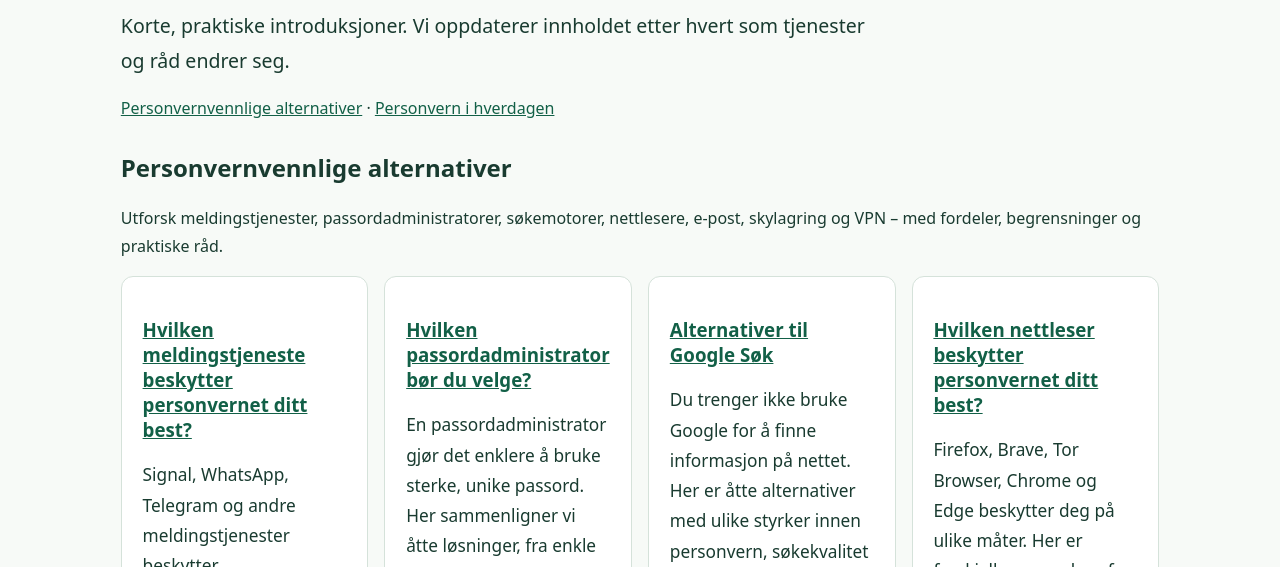
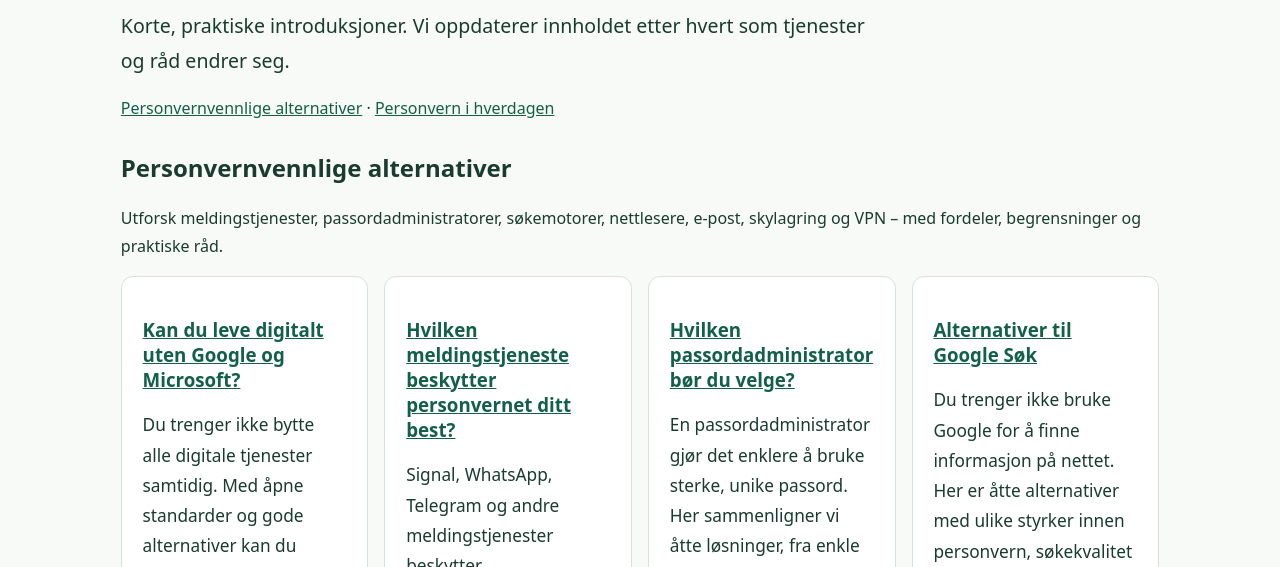
Before and after one commit to Ploos-AS/tenkdegom, an Astro site: page /laer in a window 1280 px wide. Shown: the part 233-800 px from the top of the page. Built offline with nearby package versions, Linux system fonts and the light colour scheme; Astro itself is replaced by a stand-in of ours.

Commit message:
Categorize digital independence guide

```diff
--- a/src/pages/laer/index.astro
+++ b/src/pages/laer/index.astro
@@ -3,6 +3,7 @@ import SiteLayout from '../../layouts/SiteLayout.astro';
 import { articles } from '../../data/articles';
 
 const alternativeSlugs = new Set([
+  'digitalt-liv-uten-google-og-microsoft',
   'hvilken-meldingstjeneste-beskytter-personvernet',
   'hvilken-passordadministrator-bor-du-velge',
   'alternativer-til-google-sok',
```
